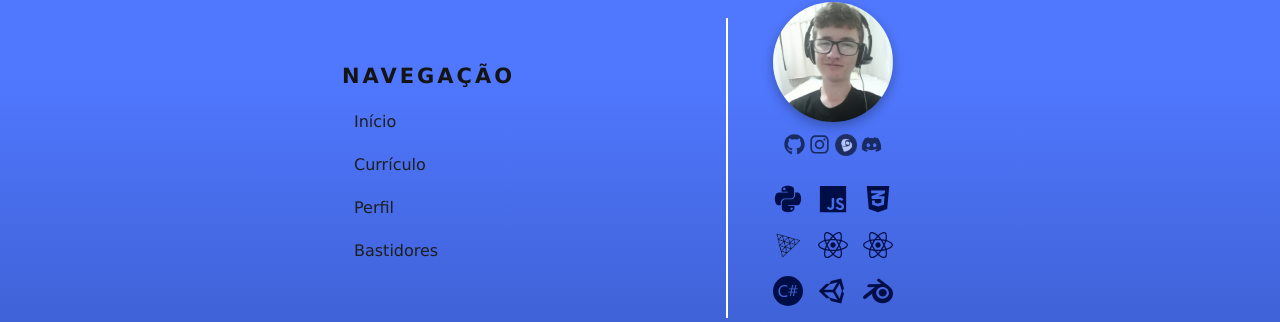
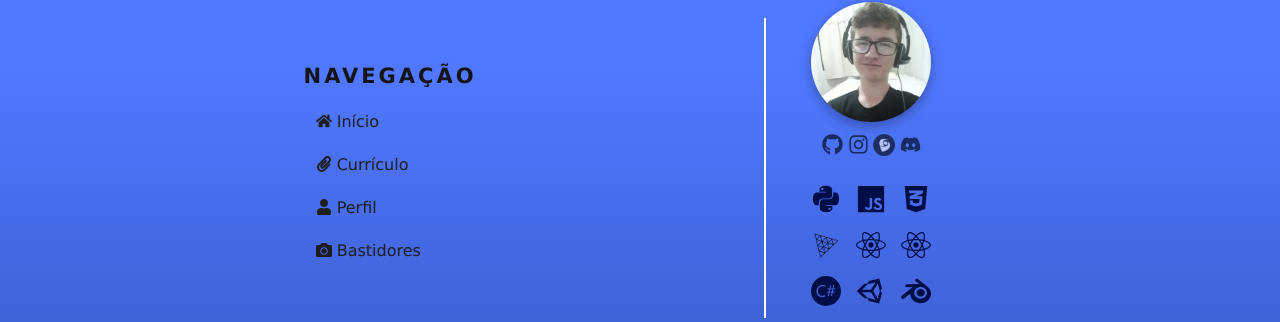
Before and after one commit to bertanbee/bertan, a React (Create React App) app: page / in a window 1280 px wide. Shown: the part 2400-2722 px from the top of the page. Built offline with nearby package versions, Linux system fonts and the light colour scheme.

Commit message:
Update Footer.js

```diff
--- a/src/components/Footer/Footer.js
+++ b/src/components/Footer/Footer.js
@@ -1,4 +1,4 @@
-import { FaGithub, FaInstagram, FaDiscord, FaReact, FaPython, FaJs, FaCss3Alt, FaUnity } from 'react-icons/fa';
+import { FaGithub, FaInstagram, FaDiscord, FaReact, FaPython, FaJs, FaCss3Alt, FaUnity, FaHome, FaPaperclip, FaUser, FaCamera } from 'react-icons/fa';
 import { SiCsharp,SiBlender } from 'react-icons/si'
 
 import { Link } from 'react-router-dom';
@@ -148,12 +148,13 @@ export default function Footer () {
         text-decoration: none;
         fontSize: 17px;
         transition: 0.2s;
+
     }
     .NavigationLinks:hover {
         color: rgb(60,60,60);
         transition: 0.2s;
     }
-    width: 30%;
+    width: 36%;
     @media only screen and ( max-width: 700px)  {
         padding-right: 45px;
     }
@@ -193,10 +194,10 @@ export default function Footer () {
         <FooterBox>
             <RightContentLinks>
                 <NavegationTitle>NAVEGAÇÃO</NavegationTitle>
-                <Link className="NavigationLinks"  to="/">Início</Link>
-                <Link className="NavigationLinks" to="/curriculo">Currículo</Link>
-                <Link className="NavigationLinks" to="/perfil">Perfil</Link>
-                <Link className="NavigationLinks" to="/bastidores">Bastidores</Link>
+                <Link className="NavigationLinks"  to="/"><FaHome style={{ marginBottom: "-2px" }}></FaHome> Início</Link>
+                <Link className="NavigationLinks" to="/curriculo"><FaPaperclip style={{ marginBottom: "-2px" }}></FaPaperclip> Currículo</Link>
+                <Link className="NavigationLinks" to="/perfil"><FaUser style={{ marginBottom: "-2px" }}></FaUser> Perfil</Link>
+                <Link className="NavigationLinks" to="/bastidores"><FaCamera style={{ marginBottom: "-2px" }}></FaCamera> Bastidores</Link>
             </RightContentLinks>
             <Division></Division>
             <LeftCard>
```
